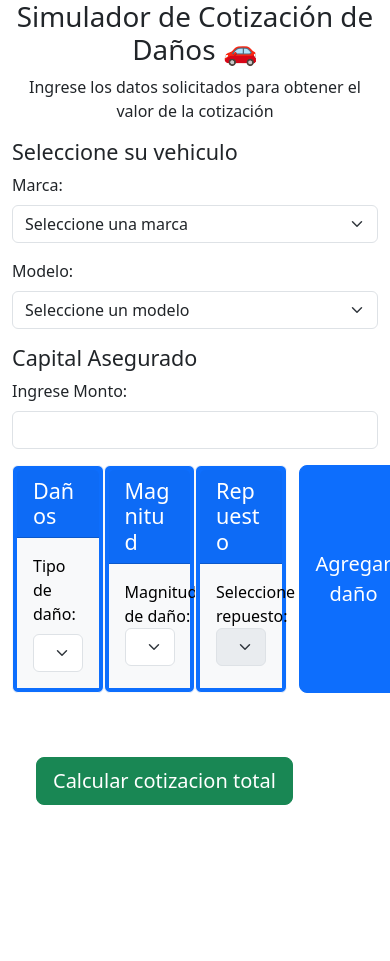
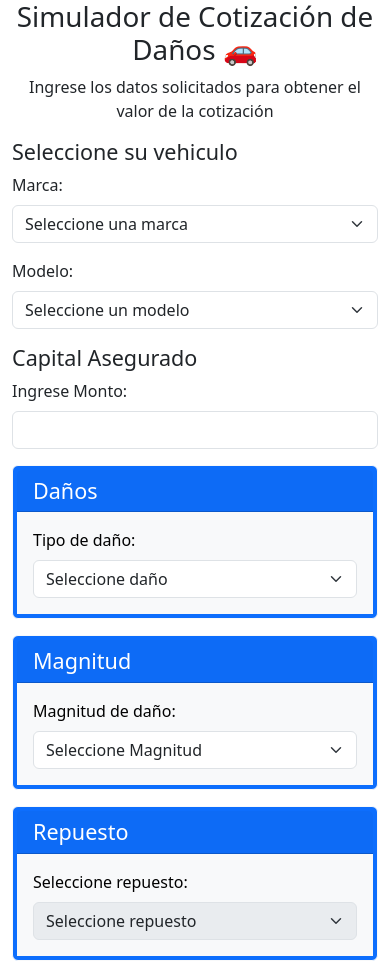
Before and after one commit to SebastianFurquet/Javascript-Coder-Furquet, a plain HTML site: page index.html in a window 390 px wide. Shown: the top 961 px of the page. Before the commit the page ends 844 px from the top, so only its background shows below. Drawn offline with nearby package versions, Linux system fonts and the light colour scheme; some packages are replaced by stand-ins of ours; a script that the page names is missing.

Commit message:
se ajusta visual del html

```diff
--- a/index.html
+++ b/index.html
@@ -50,7 +50,7 @@
         <div class="container">
             <div class="row">
                 <!-- Tipo de daños -->
-                <div class= " card text-bg-primary col-3 mb-3 p-1 border-light">
+                <div class= " card text-bg-primary col-12 col-md-3 mb-3 p-1 border-light">
                     <h4 class="card-header "> Daños</h4>
                     <div class="card-body text-bg-light  ">
                         <label for="selectDanio" class = "card-title"> Tipo de daño:</label>
@@ -63,10 +63,10 @@
                     </div>
                 </div>
                 <!-- Magnitud de los daños -->
-                <div class= " card text-bg-primary col-3 mb-3 p-1 border-light">
+                <div class= " card text-bg-primary col-12 col-md-3 mb-3 p-1 border-light">
                     <h4 class="card-header ">Magnitud</h4>
                     <div class="card-body text-bg-light  ">
-                        <label for="selectMagnitud"> Magnitud de daño:</label>
+                        <label for="selectMagnitud" class = "card-title"> Magnitud de daño:</label>
                         <select id="selectMagnitud" class="form-select" aria-label="Default select example">
                             <option selected disabled value="">Seleccione Magnitud</option>
                             <option value="leve">Leve</option>
@@ -77,24 +77,24 @@
                     </div>
                 </div>
                 <!-- Repuestos -->
-                <div class= "card text-bg-primary col-3 mb-3 p-1 border-light">
+                <div class= "card text-bg-primary col-12 col-md-3 mb-3 p-1 border-light">
                     <h4 class="card-header ">Repuesto</h4>
                     <div class="card-body text-bg-light">
-                        <label for="selectRepuesto"> Seleccione repuesto:</label>
+                        <label for="selectRepuesto" class = "card-title"> Seleccione repuesto:</label>
                         <select id="selectRepuesto" class="form-select" aria-label="Default select example">
                             <option selected disabled value="">Seleccione Repuesto</option>
                         </select>
                     </div>
                 </div>
                 <!-- Boton Agregar Daño -->
-                <div class="d-flex col-3 mb-3 d-md-flex justify-content-md-center align-items-md-center">
+                <div class="d-flex col-12 col-md-3 mb-3 d-md-flex justify-content-md-center align-items-md-center">
                     <button id="agregarDanio" class="btn btn-primary btn-lg" type="button" > Agregar daño</button>
                 </div>
             </div>
                 <!-- Lista de daños -->
                 <div class="container">
                     <div class="row">
-                        <div id="listaDanios" class="mt-4 col-4"></div>
+                        <div id="listaDanios" class="mt-4 col-12 col-md-3"></div>
                     </div>
                 </div>
                 <!-- Cotizacion total -->
--- a/main.js
+++ b/main.js
@@ -201,8 +201,8 @@ agregarDanio.addEventListener("click", ()=> {
 
 
         let tarjeta = `
-            <div class="card">
-                <div class="card-header border border-black bg-info text-white">
+            <div class="card ">
+                <div class="card-header border border-black bg-info text-white ">
                     <h3> Daños ingresados:</h3>
                 </div>
                 <ul class="list-group list-group-flush">
```
